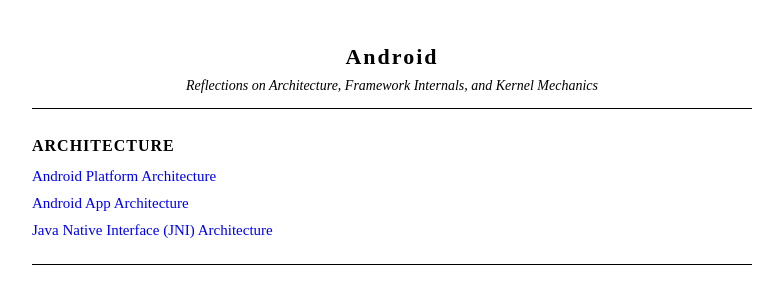
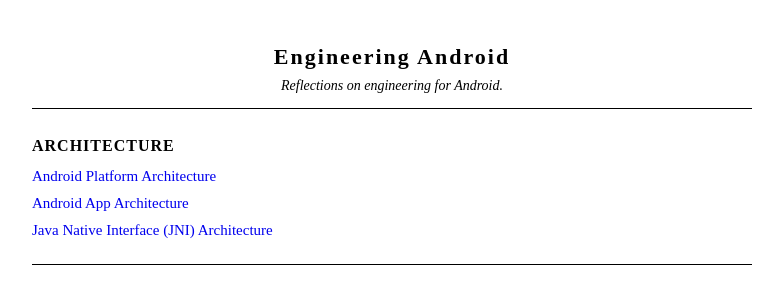
Before and after one commit to michaelrobertobrien/engineering-android, a Jekyll site: the page built from index.md, in a window 1280 px wide. Shown: the top 304 px of the page, without its empty margins (248-1031 px from the left). Built offline with Jekyll 4.4.1, drawn with Linux system fonts in a browser that asks for light colours.

Commit message:
Update index.md

```diff
--- a/index.md
+++ b/index.md
@@ -3,8 +3,8 @@ layout: default
 title: engineeringandroid
 ---
 
-<h1>Android</h1>
-<div class="subheader">Reflections on Architecture, Framework Internals, and Kernel Mechanics</div>
+<h1>Engineering Android</h1>
+<div class="subheader">Reflections on engineering for Android.</div>
 <hr>
 
 <div class="section-title">Architecture</div>
```
